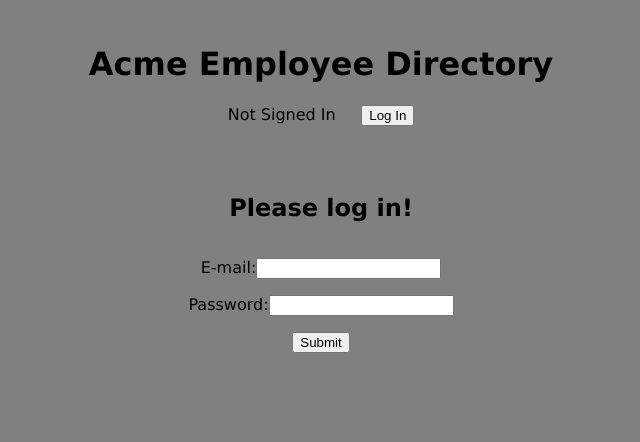
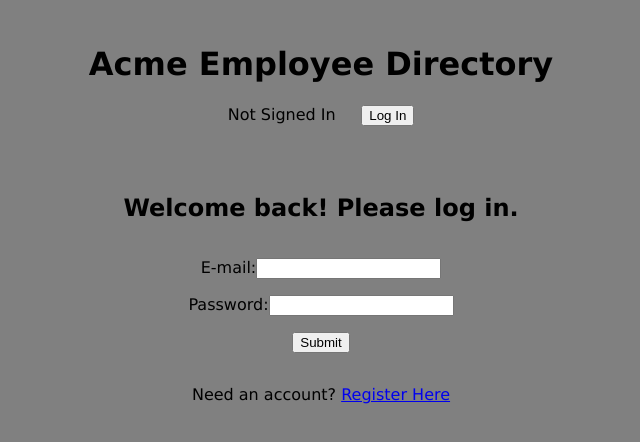
Before and after one commit to emmaegstad/adv-react-employee-directory, a React app: page /login in a window 1280 px wide. Shown: the top 442 px of the page, without its empty margins (319-959 px from the left). Built offline with nearby package versions, Linux system fonts and the light colour scheme; the HTML template or start-up script is replaced by a standard one.

Commit message:
refactoring Auth page

```diff
--- a/src/App.jsx
+++ b/src/App.jsx
@@ -2,6 +2,7 @@ import './App.css';
 import { BrowserRouter, Switch, Route } from 'react-router-dom';
 import Header from './components/Header/Header';
 import Home from './views/Home/Home';
+import Auth from './views/Auth/Auth';
 import Login from './views/Auth/Login/Login';
 import Register from './views/Auth/Register/Register';
 import Profile from './views/Profile/Profile';
@@ -18,10 +19,10 @@ export default function App() {
             <Home />
           </Route>
           <Route path="/login">
-            <Login />
+            <Auth />
           </Route>
           <Route path="/register">
-            <Register />
+            <Auth isSigningUp />
           </Route>
           <Route exact path="/profile">
             <Profile />
--- /dev/null
+++ b/src/views/Auth/Auth.css
@@ -0,0 +1,6 @@
+.Auth {
+  display: flex;
+  flex-direction: column;
+  align-items: center;
+  gap: 2vh;
+}
--- /dev/null
+++ b/src/views/Auth/Auth.jsx
@@ -0,0 +1,43 @@
+import './Auth.css';
+import React from 'react';
+import { Link } from 'react-router-dom';
+
+export default function Auth({ isSigningUp = false }) {
+  return (
+    <form className="Auth">
+      <h2 className="auth-title">
+        {isSigningUp
+          ? 'Hello! Please create an account.'
+          : 'Welcome back! Please log in.'}
+      </h2>
+      <label htmlFor="email-input">
+        E-mail:
+        <input
+          type="email"
+          id="email-input"
+          name="email-input"
+          className="auth-input_email"
+        />
+      </label>
+      <label htmlFor="password-input">
+        Password:
+        <input
+          type="password"
+          id="password-input"
+          name="password-input"
+          className="auth-input_password"
+        />
+      </label>
+      <button type="submit">Submit</button>
+      {isSigningUp ? (
+        <p>
+          Already have an account? <Link to="/login">Log In</Link>
+        </p>
+      ) : (
+        <p>
+          Need an account? <Link to="/register">Register Here</Link>
+        </p>
+      )}
+    </form>
+  );
+}
```
